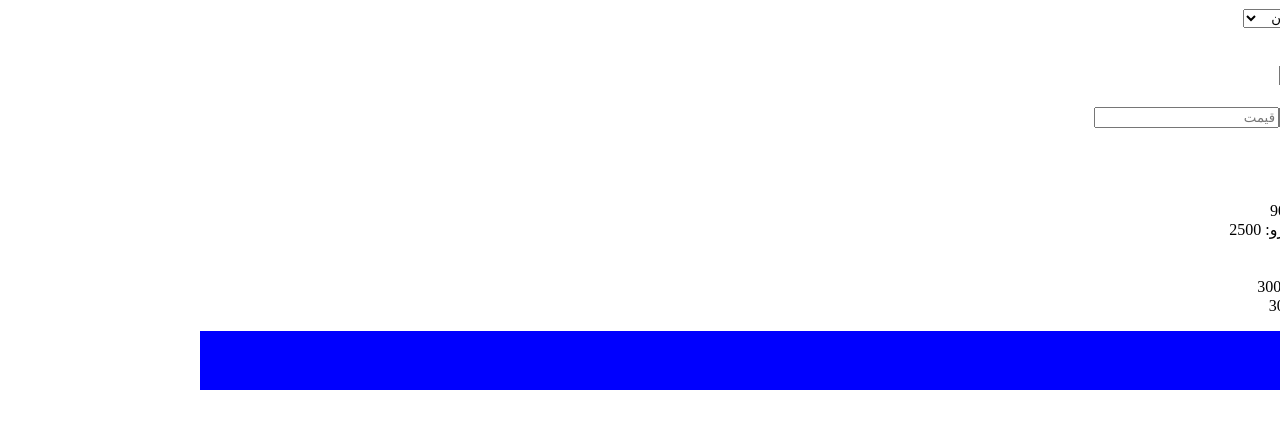
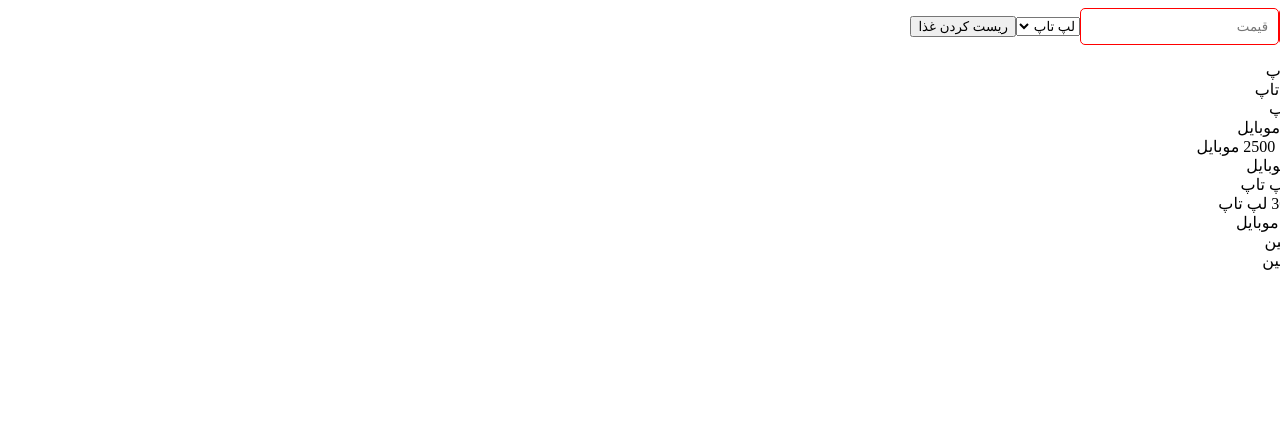
Before and after one commit to faezeenayatzadeh/final-project, a React (Vite) app: page / in a window 1280 px wide. Shown: the top 428 px of the page. Built offline with nearby package versions, Linux system fonts and the light colour scheme.

Commit message:
sesion-12

```diff
--- a/src/App.jsx
+++ b/src/App.jsx
@@ -1,5 +1,4 @@
-import Header from "./Header/Header";
-import Products from './Products/Products'
+import Products from './Products/Products';
 
 const Footer = () => {
     return (
@@ -12,11 +11,11 @@ const Footer = () => {
 const App = () =>  {
     return (
         <div>
-            <Header />
+            {/* <Header /> */}
             <main>
                 <Products />
             </main>
-            <Footer />
+            {/* <Footer /> */}
         </div>
     )
 }
--- a/src/Header/Address.jsx
+++ b/src/Header/Address.jsx
@@ -1,8 +1,13 @@
+import { useEffect } from 'react';
 import Button from '../components/Button';
-import {cities} from '../constants/address';
+import { cities } from '../constants/address';
 
 const Address = (props) => {
     const cityObject = cities.find(city => city.id === props.city)
+
+    useEffect(() => {
+        console.log('cityObject')
+    }, [])
 
     return (
         <Button color='green'>
--- a/src/Products/Products.jsx
+++ b/src/Products/Products.jsx
@@ -1,77 +1,144 @@
-import {useState} from 'react';
+import { useEffect, useState } from 'react';
+
+const CATEGORY_LAPTOP_ID =  'laptop'
+const CATEGORY_LAPTOP_LABEL = "لپ تاپ"
+const CATEGORY_MOBILE_ID = "mobile"
+const CATEGORY_MOBILE_LABEL = "موبایل"
+const CATEGORY_CAMERA_ID = "camera"
+const CATEGORY_CAMERA_LABEL = "دوربین"
+
+const CATEGORY_FOOD_ID = "food"
+const CATEGORY_FOOD_LABEL = "غذا"
+
+const CATEGORIES = [
+    {id: CATEGORY_LAPTOP_ID, label: CATEGORY_LAPTOP_LABEL},
+    {id: CATEGORY_MOBILE_ID, label: CATEGORY_MOBILE_LABEL},
+    {id: CATEGORY_CAMERA_ID, label: CATEGORY_CAMERA_LABEL},
+    {id: CATEGORY_FOOD_ID, label: CATEGORY_FOOD_LABEL},
+]
 
 const arrayOfProducts = [
     {
         id: 1,
         name: "مک بوک پرو",
-        price: 1500
+        price: 1500,
+        category: CATEGORY_LAPTOP_ID
     },
     {
         id: 2,
         name: "مک بوک پرو دو",
-        price: 800
+        price: 800,
+        category: CATEGORY_LAPTOP_ID
     },
     {
         id: 3,
         name: "مک بوک ایر",
-        price: 2000
+        price: 2000,
+        category: CATEGORY_LAPTOP_ID
     },
     {
         id: 4,
         name: "موبایل ایفون شش",
-        price: 900
+        price: 900,
+        category: CATEGORY_MOBILE_ID
     },
     {
         id: 5,
         name: "موبایل ایفون پونزده پرو",
-        price: 2500
+        price: 2500,
+        category: CATEGORY_MOBILE_ID
     },
     {
         id: 6,
         name: "موبایل شیائومی",
-        price: 1000
+        price: 1000,
+        category: CATEGORY_MOBILE_ID
     },
     {
         id: 7,
         name: "لپ تاپ ایسوس",
-        price: 3000
-    },
-    {
-        id: 7,
-        name: "لپ تاپ خیلی گرون",
-        price: 3000
+        price: 3000,
+        category: CATEGORY_LAPTOP_ID
     },
     {
         id: 8,
+        name: "لپ تاپ خیلی گرون",
+        price: 3000,
+        category: CATEGORY_LAPTOP_ID
+    },
+    {
+        id: 9,
         name: "موبایل سامسونگ",
-        price: 3000
+        price: 3000,
+        category: CATEGORY_MOBILE_ID
+    },
+    {
+        id: 10,
+        name: "دوربین کانون",
+        price: 1200,
+        category: CATEGORY_CAMERA_ID
+    },
+    {
+        id: 11,
+        name: "دوربین فوجی",
+        price: 1300,
+        category: CATEGORY_CAMERA_ID
     }
 ]
+
+
+const Input = (props) => (
+        <input
+            style={{border: '1px solid red', padding: '10px', borderRadius: '5px'}}
+            {...props}
+        />
+    )
 
 const Products = () => {
     const [name, setName] = useState('');
     const [price, setPrice] = useState(100);
+    const [category, setcategory] = useState('');
+
+    const findCategoryById = (id) => {
+        return CATEGORIES.find(item => item.id === id)
+    }
+
+    const filteredProducts = arrayOfProducts.filter((item) =>
+        item.name.includes(name) &&
+        item.price > price &&
+        item.category.includes(category)
+    )
+
+    useEffect(() => {
+        setPrice('');
+        setName('');
+    }, [category])
 
     return (
         <div>
-            <input
+            <Input
+                value={name}
                 placeholder='نام'
                 type="text"
                 onChange={(e) => setName(e.target.value)}
             />
-            <input
+            <Input
+                value={price}
+                style={{border: '1px solid red', padding: '10px', borderRadius: '5px'}}
                 placeholder='قیمت'
                 type="number"
                 onChange={(e) => setPrice(e.target.value)}
             />
+            <select onChange={e => {
+                setcategory(e.target.value)
+                }}>
+                {CATEGORIES.map(category => (
+                    <option key={category.id} value={category.id}>{category.label}</option>
+                ))}
+            </select>
+            <button onClick={() => setcategory(CATEGORY_FOOD_ID)}>ریست کردن غذا</button>
             <ul>
-                {
-                arrayOfProducts
-                    .filter(item =>
-                        item.name.includes(name) && item.price > price
-                    )
-                    .map(item => <li>{item.name}: {item.price}</li>)
-                }
+                {filteredProducts.map(item => <li key={item.id}>{item.name}: {item.price} {findCategoryById(item.category).label}</li>)}
             </ul>
         </div>
     )
--- /dev/null
+++ b/src/constants/category.js
@@ -0,0 +1 @@
+const CATEGORIES = "";
--- a/src/main.jsx
+++ b/src/main.jsx
@@ -2,5 +2,5 @@ import { createRoot } from 'react-dom/client'
 import App from './App.jsx'
 
 createRoot(document.getElementById('root')).render(
-  <App />
+    <App />
 )
```
